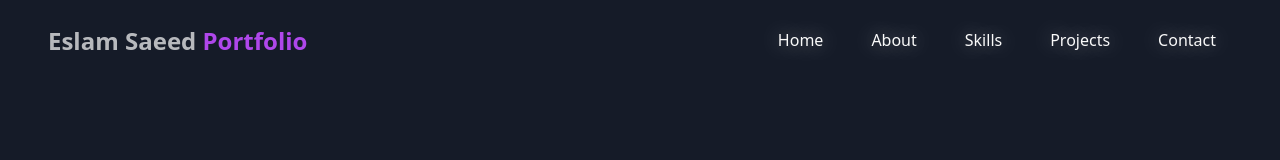
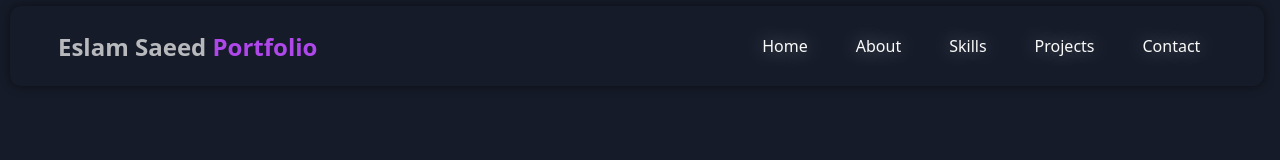
Before and after one commit to Eslamsaeed880/Portfolio, a React (Vite) app: page / in a window 1280 px wide. Shown: the top 160 px of the page. Built offline with nearby package versions, Linux system fonts and the light colour scheme.

Commit message:
Modify The nav bar

```diff
--- a/src/App.jsx
+++ b/src/App.jsx
@@ -22,8 +22,8 @@ function App() {
         <Home></Home>
         <About description={DATA.about.description} profession={DATA.about.profession}/>
 
-        <section className="skills" >
-          <h2 id="skills">My <span className="highlight">Skills</span></h2>
+        <section className="skills" id="skills" >
+          <h2>My <span className="highlight">Skills</span></h2>
 
           <div className="skills-content">
             <Skills tool = {DATA.skills.languages} Title = "Languages" />
--- a/src/components/Projects.jsx
+++ b/src/components/Projects.jsx
@@ -4,7 +4,8 @@ import ProjectCard from './ProjectCard';
 export default function Projects({ projects }) {
     return (
         <>
-            <h2 id="projects">Featured <span className="highlight">Projects</span></h2>
+            <div id="projects"></div>
+            <h2>Featured <span className="highlight">Projects</span></h2>
             <section className="projects">
                 <div className="projects-content">
                     <p>Here are some of my recent projects. Each project was carefully crafted with attention to detail, performance, and user experience.</p>
--- a/src/index.css
+++ b/src/index.css
@@ -46,16 +46,23 @@ h2 {
 header {
   position: fixed;
   top: 0;
-  left: 0;
-  width: 100%;
+  /*left: 0;
+  */border-radius: 0.7rem;
+  width: 98vw;
   z-index: 100;
-  background-color: transparent;
+  margin: 6px 10px;
+  background-color: hsl(var(--background));
+  box-shadow: 0 0 10px rgba(0, 0, 0, 0.5);
   display: flex;
   justify-content: space-between;
   align-items: center;
   height: 10vh;
   padding: 1rem;
   padding-right: 4rem;
+  -webkit-border-radius: 0.7rem;
+  -moz-border-radius: 0.7rem;
+  -ms-border-radius: 0.7rem;
+  -o-border-radius: 0.7rem;
 }
 
 .logo {
@@ -138,6 +145,7 @@ header li a:hover, nav li a:hover {
 
 section {
   height: auto;
+  padding: 2rem 2rem;
 }
 
 span.cursor, .cursor {
@@ -191,7 +199,7 @@ section.home {
   flex-direction: column;
   justify-content: center;
   align-items: center;
-  height: 90vh;
+  height: 100vh;
 
   h2 {
     padding: 1rem;
@@ -321,7 +329,6 @@ section.skills {
   display: flex;
   flex-direction: column;
   align-items: center;
-  height: calc(100vh + 20vh);
   height: auto;
 
   .skills-content {
@@ -374,6 +381,9 @@ section.skills {
   }
 }
 
+#projects {
+  padding: 1.5rem;
+}
 
 section.projects {
   padding: 0 4rem 4rem 4rem;
@@ -605,6 +615,7 @@ footer {
       &:hover {
         transform: scale(1.1);
         background-color: rgba(255, 255, 255, 0.3);
+        box-shadow: 0 0 10px rgba(255, 255, 255, 0.3) inset;
         box-shadow: 0 0 10px rgba(255, 255, 255, 0.3);
         transition: 1000ms;
         -webkit-transition: 1000ms;
@@ -688,6 +699,7 @@ footer {
     padding-top: 4rem;
     z-index: 100;
     align-items: center;
+    padding: 15vh 0;
     gap: 4rem;
 
     li {
```
